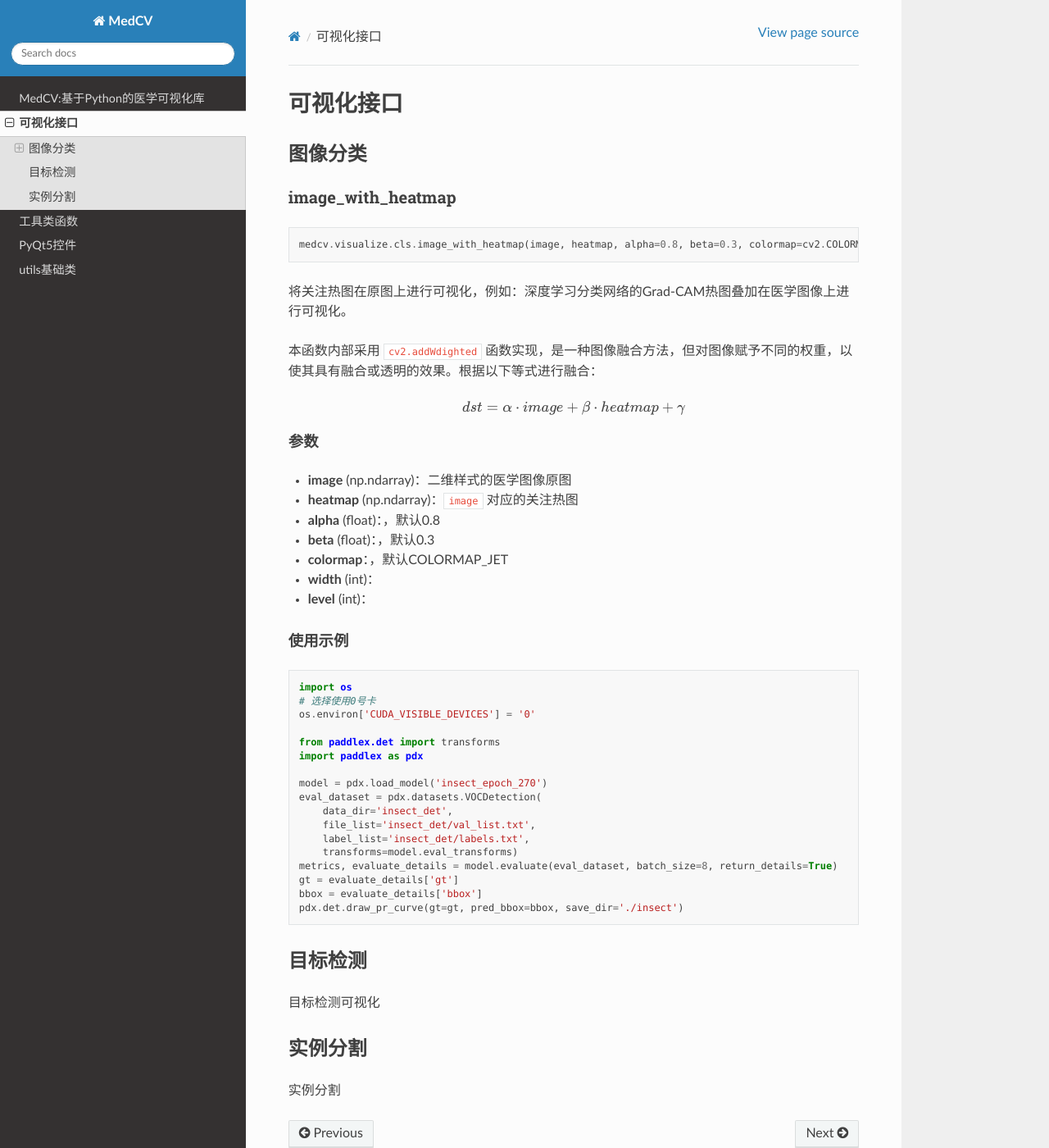
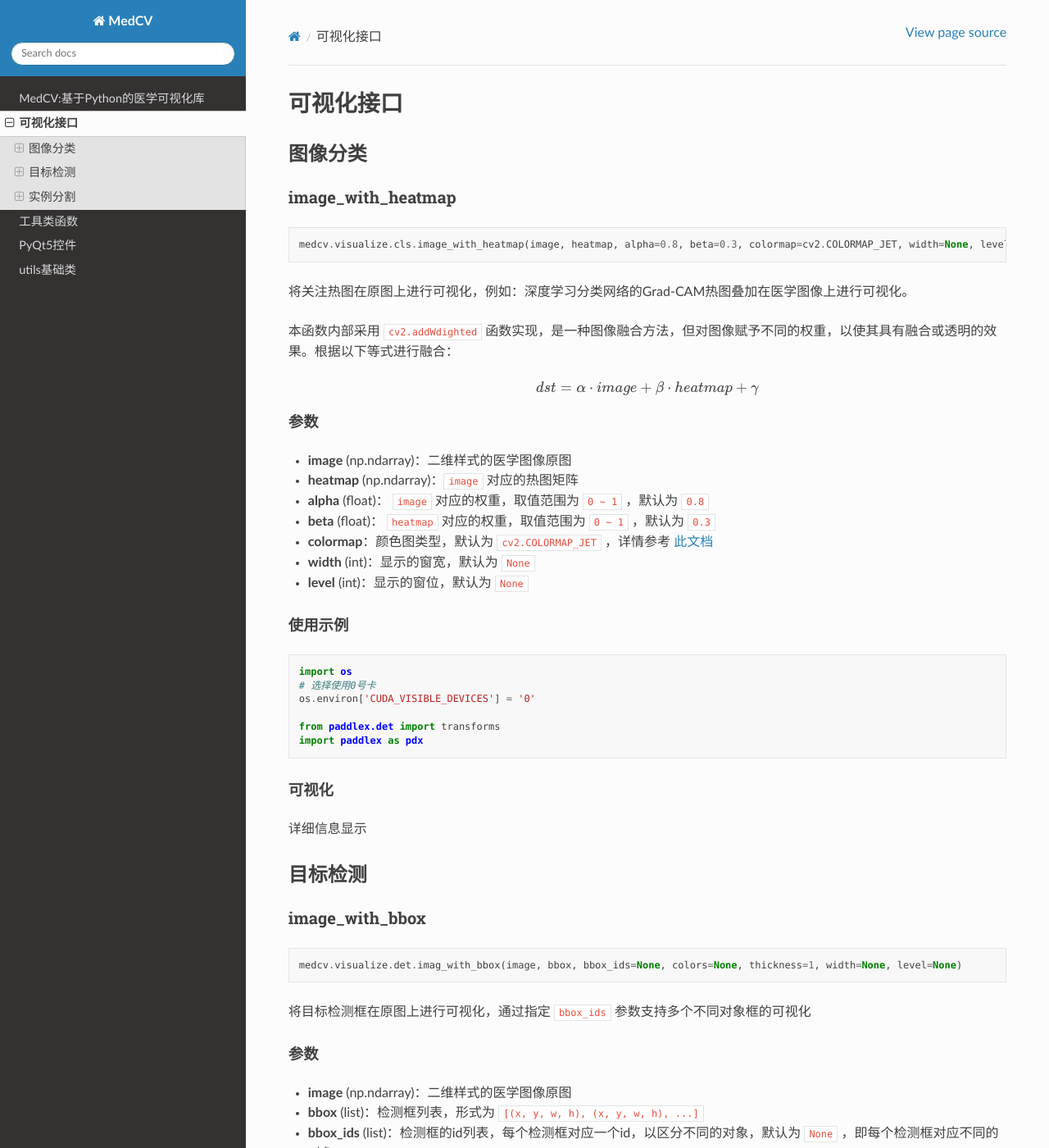
Before and after one commit to szuboy/medcv, a Sphinx documentation site: the page built from docs/zh_CN/source/2-visualize.rst, in a window 1280 px wide and 1400 px high. Shown: the whole window at 82% size. Built offline with Sphinx 7.4.7 and the Read the Docs theme 2.0.0, drawn with Linux system fonts in a browser that asks for light colours; some of the changed text lies outside the part shown.

Commit message:
update visualize.rst docs

```diff
--- a/docs/zh_CN/source/2-visualize.rst
+++ b/docs/zh_CN/source/2-visualize.rst
@@ -9,7 +9,7 @@ image_with_heatmap
 ---------------------
 .. code-block:: python
 
-    medcv.visualize.cls.image_with_heatmap(image, heatmap, alpha=0.8, beta=0.3, colormap=cv2.COLORMAP_JET, width=None, level=None):
+    medcv.visualize.cls.image_with_heatmap(image, heatmap, alpha=0.8, beta=0.3, colormap=cv2.COLORMAP_JET, width=None, level=None)
 
 将关注热图在原图上进行可视化，例如：深度学习分类网络的Grad-CAM热图叠加在医学图像上进行可视化。
 
@@ -21,12 +21,12 @@ image_with_heatmap
 参数
 ^^^^^^
 - **image** (np.ndarray)：二维样式的医学图像原图
-- **heatmap** (np.ndarray)：``image`` 对应的关注热图
-- **alpha** (float)：，默认0.8
-- **beta** (float)：，默认0.3
-- **colormap**：，默认COLORMAP_JET
-- **width** (int)：
-- **level** (int)：
+- **heatmap** (np.ndarray)：``image`` 对应的热图矩阵
+- **alpha** (float)： ``image`` 对应的权重，取值范围为 ``0 ~ 1`` ，默认为 ``0.8``
+- **beta** (float)： ``heatmap`` 对应的权重，取值范围为 ``0 ~ 1`` ，默认为 ``0.3``
+- **colormap**：颜色图类型，默认为 ``cv2.COLORMAP_JET`` ，详情参考 `此文档 <https://docs.opencv.org/master/d3/d50/group__imgproc__colormap.html>`_
+- **width** (int)：显示的窗宽，默认为 ``None``
+- **level** (int)：显示的窗位，默认为 ``None``
 
 使用示例
 ^^^^^^^^
@@ -40,24 +40,124 @@ image_with_heatmap
     from paddlex.det import transforms
     import paddlex as pdx
 
-    model = pdx.load_model('insect_epoch_270')
-    eval_dataset = pdx.datasets.VOCDetection(
-        data_dir='insect_det',
-        file_list='insect_det/val_list.txt',
-        label_list='insect_det/labels.txt',
-        transforms=model.eval_transforms)
-    metrics, evaluate_details = model.evaluate(eval_dataset, batch_size=8, return_details=True)
-    gt = evaluate_details['gt']
-    bbox = evaluate_details['bbox']
-    pdx.det.draw_pr_curve(gt=gt, pred_bbox=bbox, save_dir='./insect')
 
+可视化
+^^^^^^^^
+详细信息显示
 
 
 目标检测
 ==========
-目标检测可视化
+
+image_with_bbox
+---------------------
+.. code-block:: python
+
+    medcv.visualize.det.imag_with_bbox(image, bbox, bbox_ids=None, colors=None, thickness=1, width=None, level=None)
+
+将目标检测框在原图上进行可视化，通过指定 ``bbox_ids`` 参数支持多个不同对象框的可视化
+
+参数
+^^^^^^
+- **image** (np.ndarray)：二维样式的医学图像原图
+- **bbox** (list)：检测框列表，形式为 ``[(x, y, w, h), (x, y, w, h), ...]``
+- **bbox_ids** (list)：检测框的id列表，每个检测框对应一个id，以区分不同的对象，默认为 ``None`` ，即每个检测框对应不同的对象
+- **colors** (list)：不同id对应rgb颜色列表，形式为 ``[(r, g, b), (r, g, b), ...]``
+- **thickness** (int)：边框的像素大小
+- **width** (int)：显示的窗宽，默认为 ``None``
+- **level** (int)：显示的窗位，默认为 ``None``
+
+使用示例
+^^^^^^^^
+
+.. code-block:: python
+
+    import os
+    # 选择使用0号卡
+    os.environ['CUDA_VISIBLE_DEVICES'] = '0'
+
+    from paddlex.det import transforms
+    import paddlex as pdx
+
+
+可视化
+^^^^^^^^
+详细信息显示
+
+
 
 
 实例分割
 ==========
-实例分割
+
+imag_with_mask
+---------------------
+.. code-block:: python
+
+    medcv.visualize.seg.imag_with_mask(image, mask, alpha=0.5, colors=None, width=None, level=None)
+
+将标注的Mask在原图上进行可视化，例如：对比分割结果与金标准的重叠程度的可视化。
+
+
+参数
+^^^^^^
+- **image** (np.ndarray)：二维样式的医学图像原图
+- **mask** (np.ndarray)：``image`` 对应的mask，默认0为背景，非零值为ROI
+- **alpha** (float)： ``mask`` 对应的加权值，取值范围为 ``0 ~ 1`` ，默认为 ``0.5``
+- **colors** (list)：不同ROI对应rgb颜色列表，按照ROI的标注值进行升序索引，形式为 ``[(r, g, b), (r, g, b), ...]``
+- **width** (int)：显示的窗宽，默认为 ``None``
+- **level** (int)：显示的窗位，默认为 ``None``
+
+使用示例
+^^^^^^^^
+
+.. code-block:: python
+
+    import os
+    # 选择使用0号卡
+    os.environ['CUDA_VISIBLE_DEVICES'] = '0'
+
+    from paddlex.det import transforms
+    import paddlex as pdx
+
+
+可视化
+^^^^^^^^
+详细信息显示
+
+
+
+image_with_contours
+---------------------
+.. code-block:: python
+
+    medcv.visualize.seg.image_with_contours(image, mask, colors=None, thickness=1, width=None, level=None)
+
+本函数内部采用 ``cv2.drawContours`` 函数实现，将标注的Mask的边缘轮廓在原图上进行可视化，例如：对比分割结果与金标准的边缘信息的可视化。
+
+
+参数
+^^^^^^
+- **image** (np.ndarray)：二维样式的医学图像原图
+- **mask** (np.ndarray)：``image`` 对应的mask，默认0为背景，非零值为ROI
+- **colors** (list)：不同ROI对应rgb颜色列表，按照ROI的标注值进行升序索引，形式为 ``[(r, g, b), (r, g, b), ...]``
+- **thickness** (int)：边缘轮廓线的像素大小
+- **width** (int)：显示的窗宽，默认为 ``None``
+- **level** (int)：显示的窗位，默认为 ``None``
+
+使用示例
+^^^^^^^^
+
+.. code-block:: python
+
+    import os
+    # 选择使用0号卡
+    os.environ['CUDA_VISIBLE_DEVICES'] = '0'
+
+    from paddlex.det import transforms
+    import paddlex as pdx
+
+
+可视化
+^^^^^^^^
+详细信息显示
--- /dev/null
+++ b/docs/zh_CN/source/_static/define_theme.css
@@ -0,0 +1,3 @@
+.wy-nav-content {
+    max-width: 1080px !important;
+}
--- a/docs/zh_CN/source/conf.py
+++ b/docs/zh_CN/source/conf.py
@@ -69,3 +69,7 @@ html_theme_path = [sphinx_rtd_theme.get_html_theme_path()]
 # relative to this directory. They are copied after the builtin static files,
 # so a file named "default.css" will overwrite the builtin "default.css".
 html_static_path = ['_static']
+
+
+def setup(app):
+    app.add_css_file('define_theme.css')
```
Also changed, not shown: docs/zh_CN/source/3-tools.md (+45 -2 lines).
